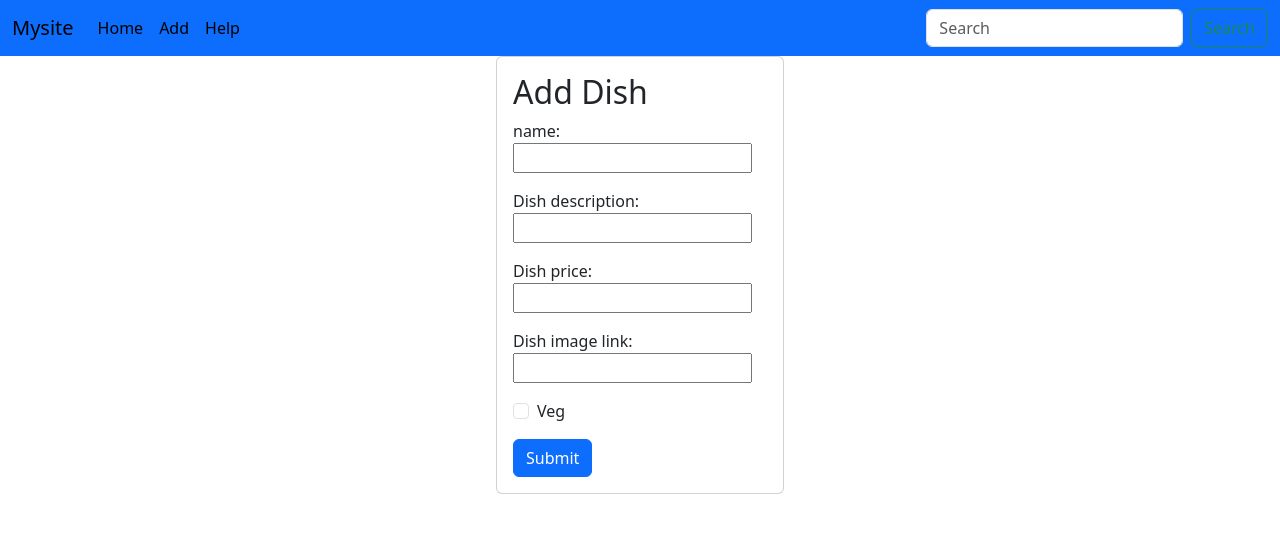
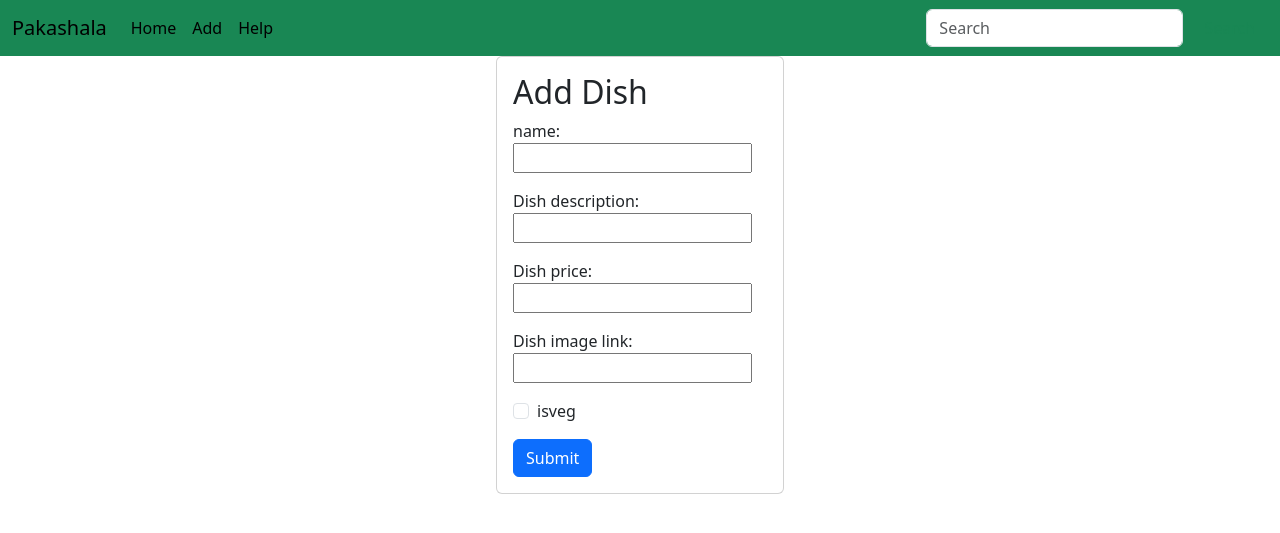
Before and after one commit to ChinmayKumarSahoo77/myrestaurant, a Django app: page /food/add/ in a window 1280 px wide. Shown: the top 533 px of the page. Run offline with Django 4.2, Linux system fonts and the light colour scheme.

Commit message:
is_veg field renamed to isveg, also the title of the project is changed, in update form option to modify veg/non-veg is added, In home page veg and non-veg symbol is added

```diff
--- a/food/forms.py
+++ b/food/forms.py
@@ -5,4 +5,4 @@ from .models import Food
 class CreateForm(forms.ModelForm):
     class Meta:
         model = Food
-        fields = ['name', 'description', 'price', 'image', 'is_veg']
+        fields = ['name', 'description', 'price', 'image', 'isveg']
--- a/food/models.py
+++ b/food/models.py
@@ -6,7 +6,7 @@ from django.db import models
 class Food(models.Model):
     name = models.CharField(max_length=100, null=False, blank=False)
     description = models.CharField(max_length=1000, null=False, blank=False)
-    is_veg = models.BooleanField(default=True)
+    isveg = models.BooleanField(default=True)
     price = models.IntegerField(null=False, blank=False)
     image = models.CharField(max_length=500, default='https://www.fnasafety.com/wp-content/uploads/2016/04/ComingSoon2-fnasafety.png', )
 
--- a/food/templates/food/add_food.html
+++ b/food/templates/food/add_food.html
@@ -38,8 +38,8 @@
                 </div>
 
                 <div class="mb-3 form-check">
-                    <input type="checkbox" class="form-check-input">
-                    <label>Veg</label><br>
+                    <input type="checkbox" class="form-check-input" name="isveg">
+                    <label>isveg</label><br>
                 </div>
 
                 <button type="submit" class="btn btn-primary">Submit</button>
--- a/food/templates/food/base.html
+++ b/food/templates/food/base.html
@@ -13,9 +13,9 @@
 </head>
 <body>
 
-    <nav class="navbar navbar-expand-lg bg-primary">
+    <nav class="navbar navbar-expand-lg bg-success">
         <div class="container-fluid">
-          <a class="navbar-brand" href="#">Mysite</a>
+          <a class="navbar-brand" href="#">Pakashala</a>
           <button class="navbar-toggler" type="button" data-bs-toggle="collapse" data-bs-target="#navbarSupportedContent" aria-controls="navbarSupportedContent" aria-expanded="false" aria-label="Toggle navigation">
             <span class="navbar-toggler-icon"></span>
           </button>
--- a/food/templates/food/update.html
+++ b/food/templates/food/update.html
@@ -37,6 +37,11 @@
                     <input type="text" name="image" value="{{ item.instance.image }}">
                 </div>
 
+                <div class="mb-3 form-check">
+                    <input type="checkbox" class="form-check-input" name="isveg">
+                    <label>isveg</label><br>
+                </div>
+
                 <button type="submit" class="btn btn-primary">Update</button>
             </div>
         </div>
```
Also changed, not shown: food/templates/food/show.html (+7 -0 lines), db.sqlite3, food/migrations/0002_rename_is_veg_food_isveg.py (added).
